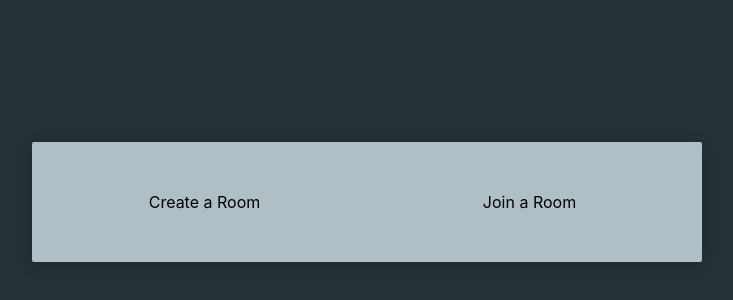
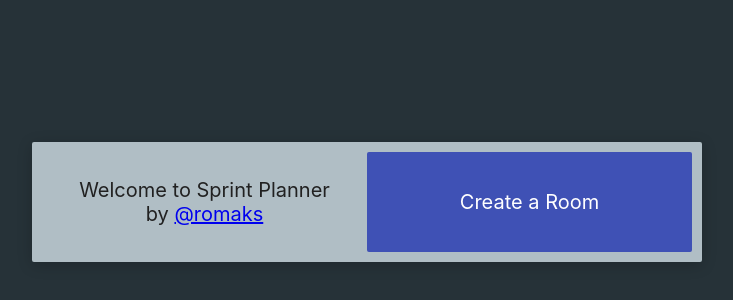
Before and after one commit to r0maks/reaktiv-app, a React (Create React App) app: page / in a window 1280 px wide. Shown: the part 98-398 px from the top of the page, without its empty margins (273-1006 px from the left). Built offline with nearby package versions, Linux system fonts and the light colour scheme.

Commit message:
WIP - more UI/work flow

```diff
--- a/src/App.css
+++ b/src/App.css
@@ -1,22 +1,50 @@
+.main-controls-container {
+    display: grid;
+    grid-row-gap: 10px;
+}
 .main-controls {
-    display: flex;
-    justify-content: space-between;
-    flex-direction: row;
+    display: grid;
+    grid-template-columns: 50% 50%;
 }
 .main-controls button {
     height: 100px;
     width: 100%;
+    background: #3f51b5;
+    color: white;
+    font-size: 20px;
 }
 .main-controls button:hover {
     background: #2196f3;
     color: white;
+}
+.main-controls .title-message {
+    display: flex;
+    justify-content: center;
+    align-items: center;
+    color: #212121;
+    font-size: 20px;
+    flex-direction: column;
 }
 .create-controls form {
     display: grid;
     grid-template-rows: auto auto auto;
     grid-row-gap: 10px;
 }
-
+.room-list {
+    display: grid;
+    grid-auto-flow: row;
+    grid-row-gap: 5px;
+}
+.room-list .room {
+    border-radius: 2px;
+    padding-left: 5px;
+    background: #cfd8dc;
+    cursor: pointer;
+    display: flex;
+    justify-content: space-between;
+    padding: 5px;
+    line-height: 0px;
+}
 .grid-2 {
     display: grid;
     grid-template-columns: auto auto;
--- a/src/actions/index.js
+++ b/src/actions/index.js
@@ -4,3 +4,11 @@ export const showNewRoom = () => ({
 export const goBackHome = () => ({
   type: 'GO_BACK_HOME',
 })
+export const createNewRoom = (name, code) => ({
+  type: 'CREATE_NEW_ROOM',
+  name,
+  code
+})
+export const joinRoom = () => ({
+  type: 'JOIN_ROOM',
+})
--- a/src/components/controls.js
+++ b/src/components/controls.js
@@ -3,14 +3,42 @@ import { connect } from 'react-redux'
 import { showNewRoom } from '../actions'
 
 
-const Controls = ({ dispatch, state }) => {
+const Controls = ({ dispatch, state, rooms }) => {
 
     return (
-        <div className="main-controls">
-            <button onClick={() => dispatch(showNewRoom())}>Create a Room</button>
-            <button>Join a Room</button>
+        <div className="main-controls-container">
+            <div className="main-controls">
+                <div className="title-message">
+                    Welcome to Sprint Planner
+                    <span>by <a href="http://romaks.me/">@romaks</a></span>
+                </div>
+                <button onClick={() => dispatch(showNewRoom())}>Create a Room</button>
+            </div>
+            {renderRoomsList(rooms)}
         </div>
     )
 }
 
-export default connect()(Controls)
+const renderRoomsList = (rooms) => {
+    if (rooms.length) {
+        return (
+            <div className="room-list">
+                {rooms.map(room => (
+                    <div className="room" key={room.name}>
+                        <p>{room.name}</p>
+                        <button className="btn">Join</button>
+                    </div>
+                ))}
+            </div>
+        )
+    }
+    return null;
+}
+
+const mapStateToProps = ({ planning }) => {
+    return {
+        rooms: planning.rooms
+    }
+}
+
+export default connect(mapStateToProps)(Controls)
--- a/src/components/create.js
+++ b/src/components/create.js
@@ -1,6 +1,6 @@
 import React, { useState } from 'react'
 import { connect } from 'react-redux'
-import { goBackHome } from '../actions'
+import { goBackHome, createNewRoom } from '../actions'
 
 
 const Create = ({ dispatch, state }) => {
@@ -21,7 +21,7 @@ const Create = ({ dispatch, state }) => {
             </form>
             <div className="grid-2">
                 <button className="btn" onClick={() => dispatch(goBackHome())}>Cancel</button>
-                <button disabled={!(name && code) ? true : false} className="btn">Create</button>
+                <button disabled={!(name && code) ? true : false} onClick={() => dispatch(createNewRoom(name, code))} className="btn">Create</button>
             </div>
         </div>
     )
--- a/src/components/planning-container.js
+++ b/src/components/planning-container.js
@@ -2,9 +2,9 @@ import React from 'react'
 import { connect } from 'react-redux'
 import Controls from './controls'
 import Create from './create'
+import Pointing from './pointing'
 
 const Planning = ({ mode }) => {
-
     return (
         <div className="main-container">
             {getComponentForMode(mode)}
@@ -20,6 +20,8 @@ const mapStateToProps = ({ planning }) => {
 
 const getComponentForMode = (mode) => {
     switch (mode) {
+        case 'pointing':
+            return <Pointing/>;
         case 'create':
             return <Create />;
         case 'home':
--- /dev/null
+++ b/src/components/pointing.js
@@ -0,0 +1,20 @@
+import React from 'react'
+import { connect } from 'react-redux'
+
+const Pointing = ({ dispatch, state, roomName }) => {
+
+    return (
+        <div className="pointing-room">
+        {roomName}
+        </div>
+    )
+}
+
+const mapStateToProps = ({ planning, pointing }) => {
+    return {
+        mode: pointing.pointingMode,
+        roomName: pointing.roomName
+    }
+}
+
+export default connect(mapStateToProps)(Pointing)
--- a/src/index.css
+++ b/src/index.css
@@ -18,6 +18,11 @@ body {
   background: #b0bec5;
   border-radius: 2px;
   box-shadow: 0px 3px 15px rgba(0,0,0,0.2);
+}
+
+button:hover {
+  background: #2196f3;
+  color: white;
 }
 
 body {
@@ -50,7 +55,6 @@ button[disabled], button[disabled]:hover {
 
 .btn {
   background: #607d8b;
-  border: 2px solid #78909c;
   padding: 5px;
   color: white;
 }
@@ -58,7 +62,6 @@ button[disabled], button[disabled]:hover {
 .btn:hover {
   background: #2196f3;
   color: white;
-  border: 2px solid #2196f3;
 }
 
 input {
@@ -66,7 +69,7 @@ input {
   border: none;
   padding: 5px;
   border-radius: 2px;
-  border: 2px solid #78909c;
+  height: 20px;
 }
 input:focus {
   outline:none;
--- a/src/reducers/planning.js
+++ b/src/reducers/planning.js
@@ -1,5 +1,6 @@
 const initialState = {
-  mode: 'home'
+  mode: 'home',
+  rooms: []
 };
 
 const planning = (state = initialState, action) => {
@@ -9,6 +10,18 @@ const planning = (state = initialState, action) => {
         ...state,
         mode: 'create',
       }
+    case 'CREATE_NEW_ROOM':
+      return {
+        ...state,
+        mode: 'home',
+        rooms:
+          [
+            ...state.rooms,
+            {
+              name: action.name
+            }
+          ]
+      }
     case 'GO_BACK_HOME':
     default:
       return initialState;
--- a/src/reducers/pointing.js
+++ b/src/reducers/pointing.js
@@ -1,9 +1,19 @@
 const initialState = {
   roomId: null,
+  roomName: null,
+  users: [],
+  pointingMode: 'setup',
+  pointingTopic: '',
 };
 
 const pointing = (state = initialState, action) => {
   switch (action.type) {
+    case 'CREATE_NEW_ROOM':
+      return {
+        ... state,
+        roomId: 1,
+        roomName: action.name,
+      }
     default:
       return initialState;
   }
```
